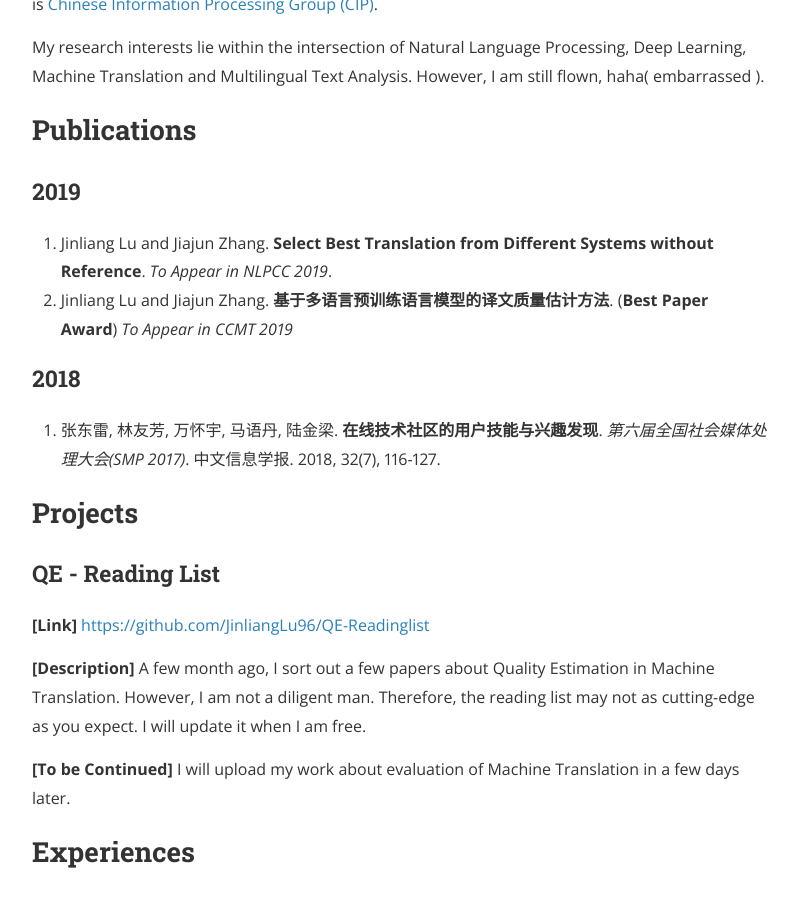
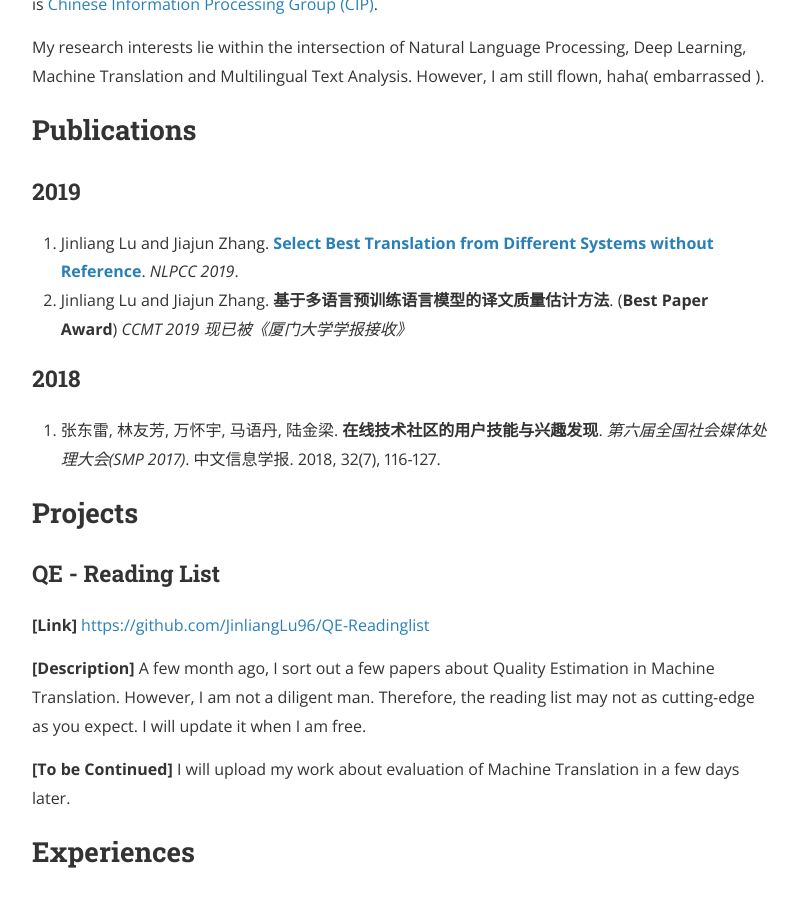
Before and after one commit to JinliangLu96/JinliangLu96.github.io, a Jekyll site: the page built from about.md, in a window 1280 px wide and 900 px high, scrolled down 960 px. Shown: the whole window, without its empty margins (240-1038 px from the left). Built offline with Jekyll 4.4.1, drawn with Linux system fonts in a browser that asks for light colours; nearby versions of some CDN libraries.

Commit message:
Update about.md

```diff
--- a/about.md
+++ b/about.md
@@ -17,8 +17,8 @@ My research interests lie within the intersection of Natural Language Processing
 
 ### 2019
 
-1. Jinliang Lu and Jiajun Zhang. **Select Best Translation from Different Systems without Reference**. *To Appear in NLPCC 2019*.
-2. Jinliang Lu and Jiajun Zhang. **基于多语言预训练语言模型的译文质量估计方法**. (**Best Paper Award**) *To Appear in CCMT 2019*
+1. Jinliang Lu and Jiajun Zhang. [**Select Best Translation from Different Systems without Reference**](http://tcci.ccf.org.cn/conference/2019/papers/229.pdf). *NLPCC 2019*.
+2. Jinliang Lu and Jiajun Zhang. **基于多语言预训练语言模型的译文质量估计方法**. (**Best Paper Award**) *CCMT 2019 现已被《厦门大学学报接收》*
 
 ### 2018
 1. 张东雷,  林友芳, 万怀宇, 马语丹, 陆金梁. **在线技术社区的用户技能与兴趣发现**. *第六届全国社会媒体处理大会(SMP 2017)*. 中文信息学报. 2018, 32(7), 116-127.
```
